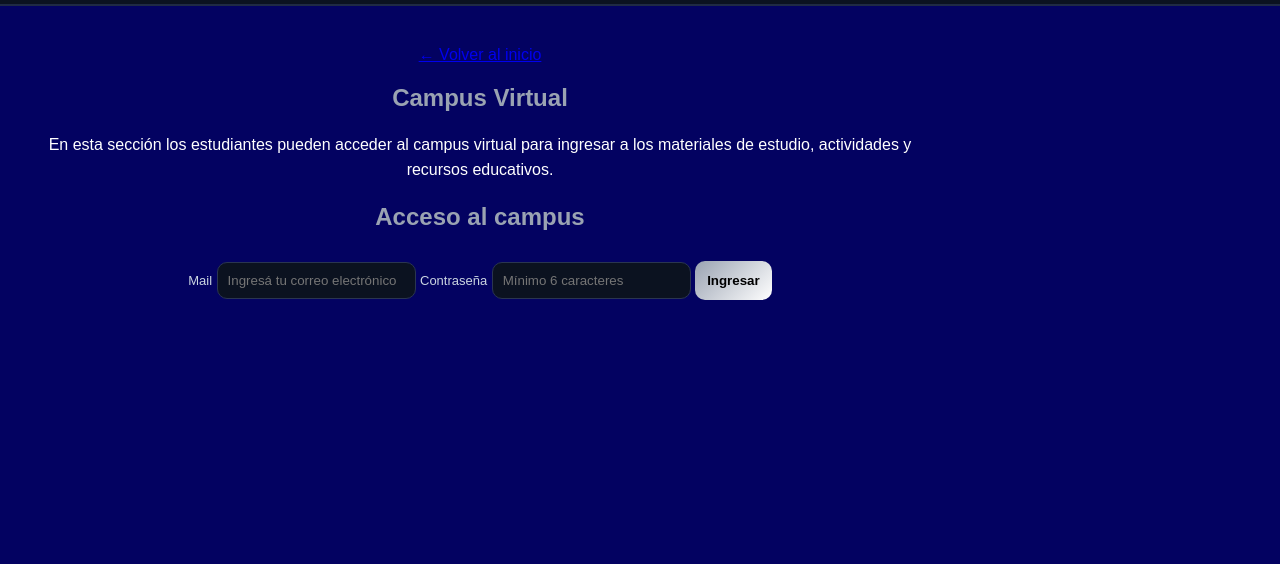
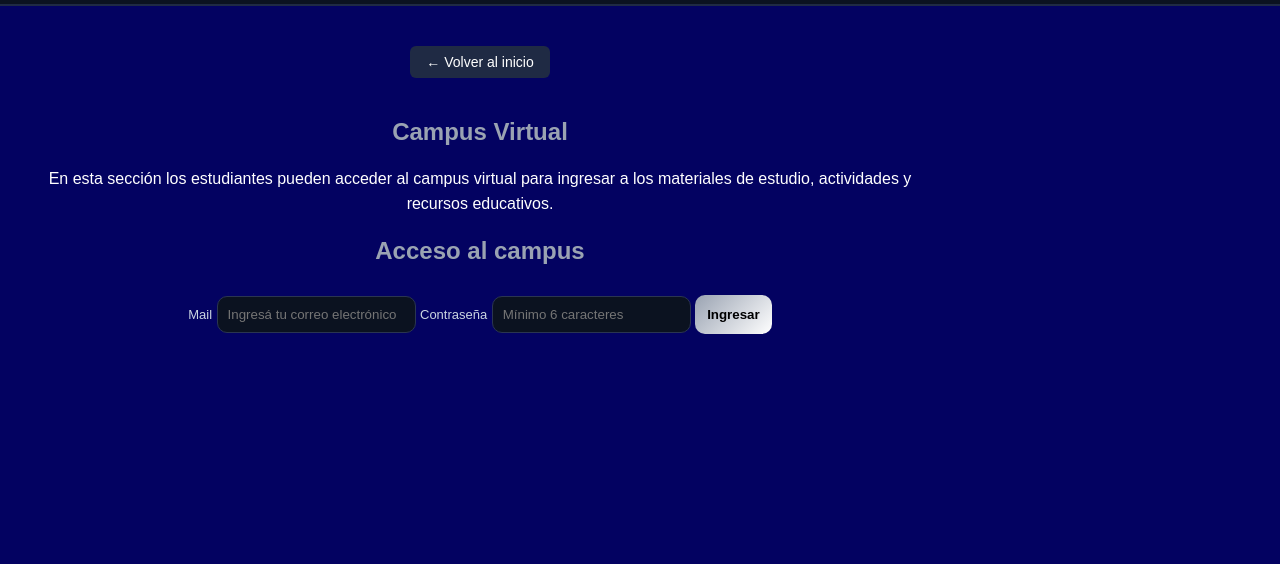
Before and after one commit to marceabaurrea-bit/CAMPUS-PARA-PRUEBA, a plain HTML site: page campus.html in a window 1280 px wide. Shown: the part 236-800 px from the top of the page. Drawn offline with Linux system fonts and the light colour scheme.

Commit message:
Update styles.css

```diff
--- a/styles.css
+++ b/styles.css
@@ -167,3 +167,22 @@ p{
 #enviado:target{
   display:block;
 }
+
+
+/* BOTÓN VOLVER AL INICIO */
+.btn-volver{
+  display:inline-block;
+  margin-bottom:20px;
+  padding:8px 16px;
+  background:#1f2a44;
+  color:white;
+  text-decoration:none;
+  border-radius:6px;
+  font-size:14px;
+  transition:0.2s;
+}
+
+.btn-volver:hover{
+  background:#ffffff;
+  color:#000000;
+}
```
